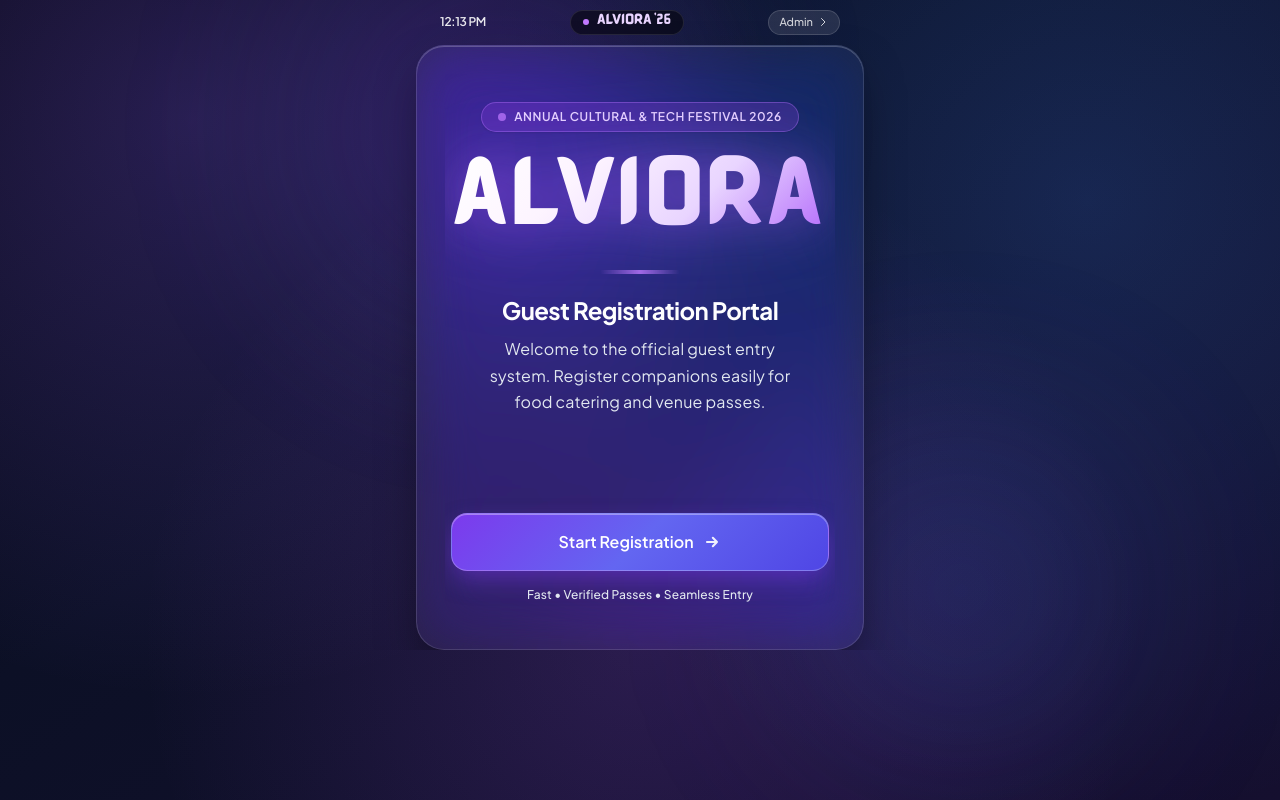
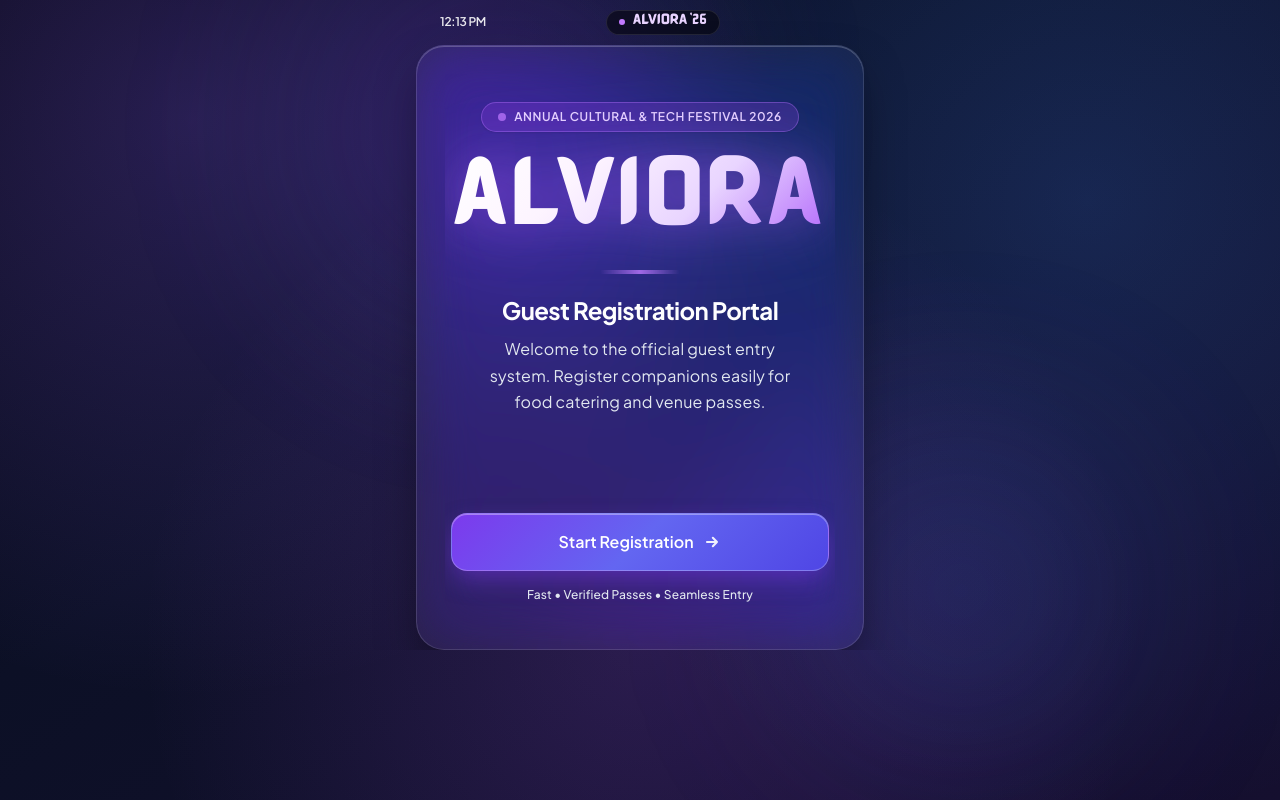
Before and after one commit to shibilikds133-spec/fest-gust-re, a React app: page index.html in a window 1280 px wide. Built offline with nearby package versions, Linux system fonts and the light colour scheme; some packages are replaced by stand-ins of ours; no server answers; the database is empty.

Commit message:
Hide Admin navigation link from UI

```diff
--- a/index.html
+++ b/index.html
@@ -47,7 +47,7 @@
 
         <!-- Mode Toggle & Connectivity -->
         <div class="flex items-center gap-2">
-          <a id="nav-mode-btn" href="#admin" class="flex items-center gap-1 px-2.5 py-1 rounded-full bg-white/10 hover:bg-white/20 border border-white/15 text-[11px] text-white/80 transition-all cursor-pointer">
+          <a id="nav-mode-btn" href="#admin" class="hidden">
             <span id="nav-mode-label">Admin</span>
             <svg class="w-3 h-3" fill="none" stroke="currentColor" viewBox="0 0 24 24">
               <path stroke-linecap="round" stroke-linejoin="round" stroke-width="2" d="M9 5l7 7-7 7"></path>
```
